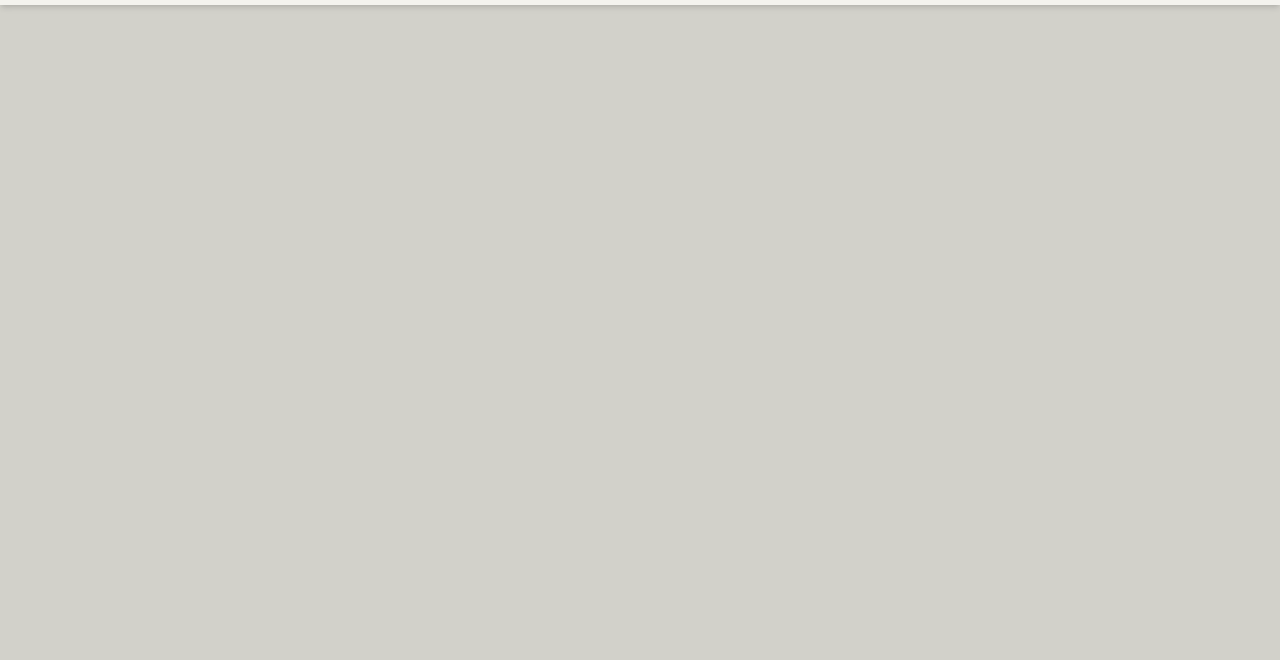
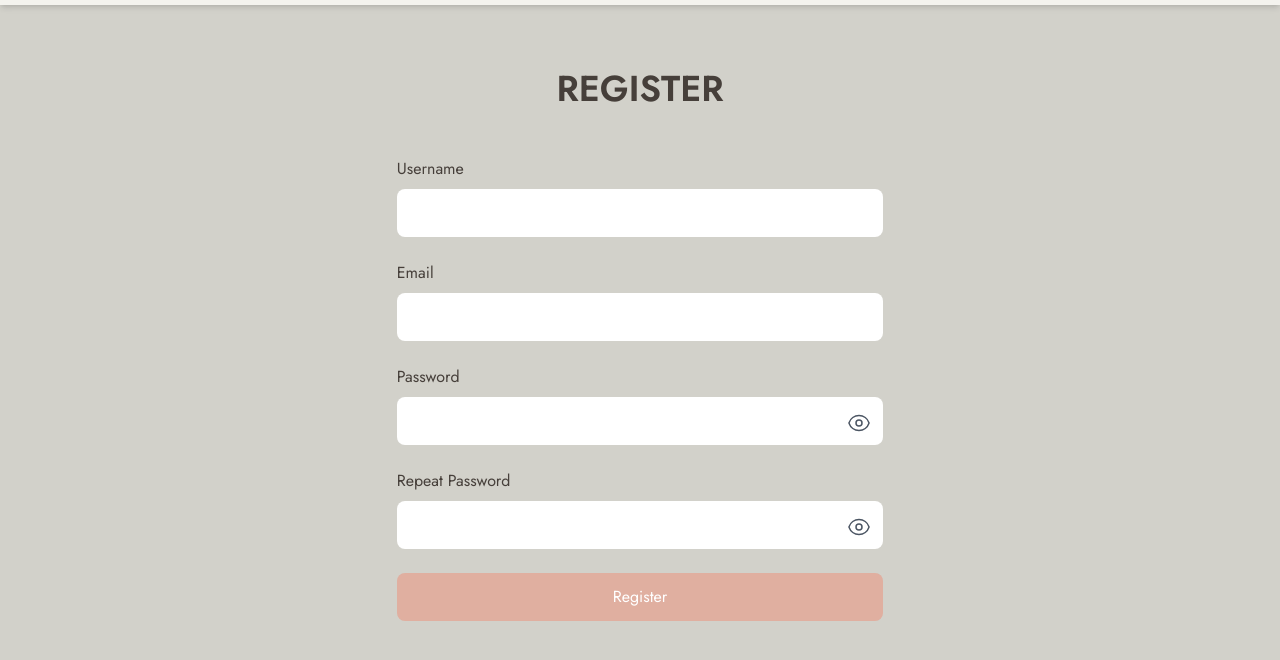
Before and after one commit to Niksubishi/Semester-Project-2, a website built with Vite: page src/pages/register/index.html in a window 1280 px wide. Shown: the part 68-728 px from the top of the page. Built offline with nearby package versions, Linux system fonts and the light colour scheme; no server answers.

Commit message:
Register Logic

```diff
--- a/src/js/api/auth/register.js
+++ b/src/js/api/auth/register.js
@@ -0,0 +1,16 @@
+import { API_AUTH_REGISTER } from "../../constants/api.js";
+import { headers } from "../../constants/headers.js";
+
+export async function register(userData) {
+  const response = await fetch(API_AUTH_REGISTER, {
+    method: "POST",
+    headers: headers(),
+    body: JSON.stringify(userData),
+  });
+
+  if (!response.ok) {
+    throw new Error("Registration failed");
+  }
+
+  return response.json();
+}
--- a/src/js/views/auth/register.js
+++ b/src/js/views/auth/register.js
@@ -0,0 +1,71 @@
+import { register } from "../../api/auth/register.js";
+
+function validateForm(username, email, password, confirmPassword) {
+  const errors = {};
+
+  if (!/^[a-zA-Z0-9_]+$/.test(username)) {
+    errors.username =
+      "Username can only contain letters, numbers, and underscores";
+  }
+
+  if (!email.endsWith("@stud.noroff.no")) {
+    errors.email = "Must be a valid stud.noroff.no email address";
+  }
+
+  if (password.length < 8) {
+    errors.password = "Password must be at least 8 characters";
+  }
+
+  if (password !== confirmPassword) {
+    errors.confirmPassword = "Passwords do not match";
+  }
+
+  return errors;
+}
+
+export function initRegister() {
+  const form = document.getElementById("registerForm");
+  const passwordToggles = document.querySelectorAll("[data-password-toggle]");
+
+  passwordToggles.forEach((toggle) => {
+    toggle.addEventListener("click", (e) => {
+      const input = e.target.closest("div").querySelector("input");
+      input.type = input.type === "password" ? "text" : "password";
+    });
+  });
+
+  form.addEventListener("submit", async (e) => {
+    e.preventDefault();
+
+    document.querySelectorAll("[data-error]").forEach((el) => {
+      el.textContent = "";
+      el.classList.add("hidden");
+    });
+
+    const username = form.username.value.trim();
+    const email = form.email.value.trim();
+    const password = form.password.value;
+    const confirmPassword = form.confirmPassword.value;
+
+    const errors = validateForm(username, email, password, confirmPassword);
+
+    if (Object.keys(errors).length > 0) {
+      Object.entries(errors).forEach(([field, message]) => {
+        const errorElement = document.querySelector(`[data-error="${field}"]`);
+        if (errorElement) {
+          errorElement.textContent = message;
+          errorElement.classList.remove("hidden");
+        }
+      });
+      return;
+    }
+
+    try {
+      await register({ name: username, email, password });
+      alert("Registration successful! Redirecting to login page...");
+      window.location.href = "/src/pages/login/index.html";
+    } catch (error) {
+      alert(error.message);
+    }
+  });
+}
--- a/src/pages/register/index.html
+++ b/src/pages/register/index.html
@@ -73,8 +73,122 @@
         </div>
       </nav>
 
-      <main>
-        <!-- Main content will go here -->
+      <main class="max-w-7xl mx-auto px-8 mt-16 mb-32">
+        <h1 class="text-4xl font-semibold text-center text-brand-text mb-12">
+          REGISTER
+        </h1>
+
+        <form class="max-w-[40%] mx-auto space-y-6" id="registerForm">
+          <div class="space-y-2">
+            <label for="username" class="block text-brand-text">Username</label>
+            <input
+              type="text"
+              id="username"
+              name="username"
+              required
+              class="w-full p-3 rounded-lg focus:outline-none focus:border-brand-text"
+            />
+            <p class="text-red-500 text-sm hidden" data-error="username"></p>
+          </div>
+
+          <div class="space-y-2">
+            <label for="email" class="block text-brand-text">Email</label>
+            <input
+              type="email"
+              id="email"
+              name="email"
+              required
+              class="w-full p-3 rounded-lg focus:outline-none focus:border-brand-text"
+            />
+            <p class="text-red-500 text-sm hidden" data-error="email"></p>
+          </div>
+
+          <div class="space-y-2 relative">
+            <label for="password" class="block text-brand-text">Password</label>
+            <input
+              type="password"
+              id="password"
+              name="password"
+              required
+              class="w-full p-3 rounded-lg focus:outline-none focus:border-brand-text"
+            />
+            <button
+              type="button"
+              class="absolute right-3 top-[38px] text-gray-600"
+              data-password-toggle
+            >
+              <svg
+                xmlns="http://www.w3.org/2000/svg"
+                fill="none"
+                viewBox="0 0 24 24"
+                stroke-width="1.5"
+                stroke="currentColor"
+                class="w-6 h-6"
+              >
+                <path
+                  stroke-linecap="round"
+                  stroke-linejoin="round"
+                  d="M2.036 12.322a1.012 1.012 0 010-.639C3.423 7.51 7.36 4.5 12 4.5c4.638 0 8.573 3.007 9.963 7.178.07.207.07.431 0 .639C20.577 16.49 16.64 19.5 12 19.5c-4.638 0-8.573-3.007-9.963-7.178z"
+                />
+                <path
+                  stroke-linecap="round"
+                  stroke-linejoin="round"
+                  d="M15 12a3 3 0 11-6 0 3 3 0 016 0z"
+                />
+              </svg>
+            </button>
+            <p class="text-red-500 text-sm hidden" data-error="password"></p>
+          </div>
+
+          <div class="space-y-2 relative">
+            <label for="confirmPassword" class="block text-brand-text"
+              >Repeat Password</label
+            >
+            <input
+              type="password"
+              id="confirmPassword"
+              name="confirmPassword"
+              required
+              class="w-full p-3 rounded-lg focus:outline-none focus:border-brand-text"
+            />
+            <button
+              type="button"
+              class="absolute right-3 top-[38px] text-gray-600"
+              data-password-toggle
+            >
+              <svg
+                xmlns="http://www.w3.org/2000/svg"
+                fill="none"
+                viewBox="0 0 24 24"
+                stroke-width="1.5"
+                stroke="currentColor"
+                class="w-6 h-6"
+              >
+                <path
+                  stroke-linecap="round"
+                  stroke-linejoin="round"
+                  d="M2.036 12.322a1.012 1.012 0 010-.639C3.423 7.51 7.36 4.5 12 4.5c4.638 0 8.573 3.007 9.963 7.178.07.207.07.431 0 .639C20.577 16.49 16.64 19.5 12 19.5c-4.638 0-8.573-3.007-9.963-7.178z"
+                />
+                <path
+                  stroke-linecap="round"
+                  stroke-linejoin="round"
+                  d="M15 12a3 3 0 11-6 0 3 3 0 016 0z"
+                />
+              </svg>
+            </button>
+            <p
+              class="text-red-500 text-sm hidden"
+              data-error="confirmPassword"
+            ></p>
+          </div>
+
+          <button
+            type="submit"
+            class="w-full bg-[#E0AFA0] text-white py-3 rounded-lg hover:bg-opacity-90 transition-colors"
+          >
+            Register
+          </button>
+        </form>
       </main>
     </div>
   </body>
```
Also changed, not shown: 4 other files.
